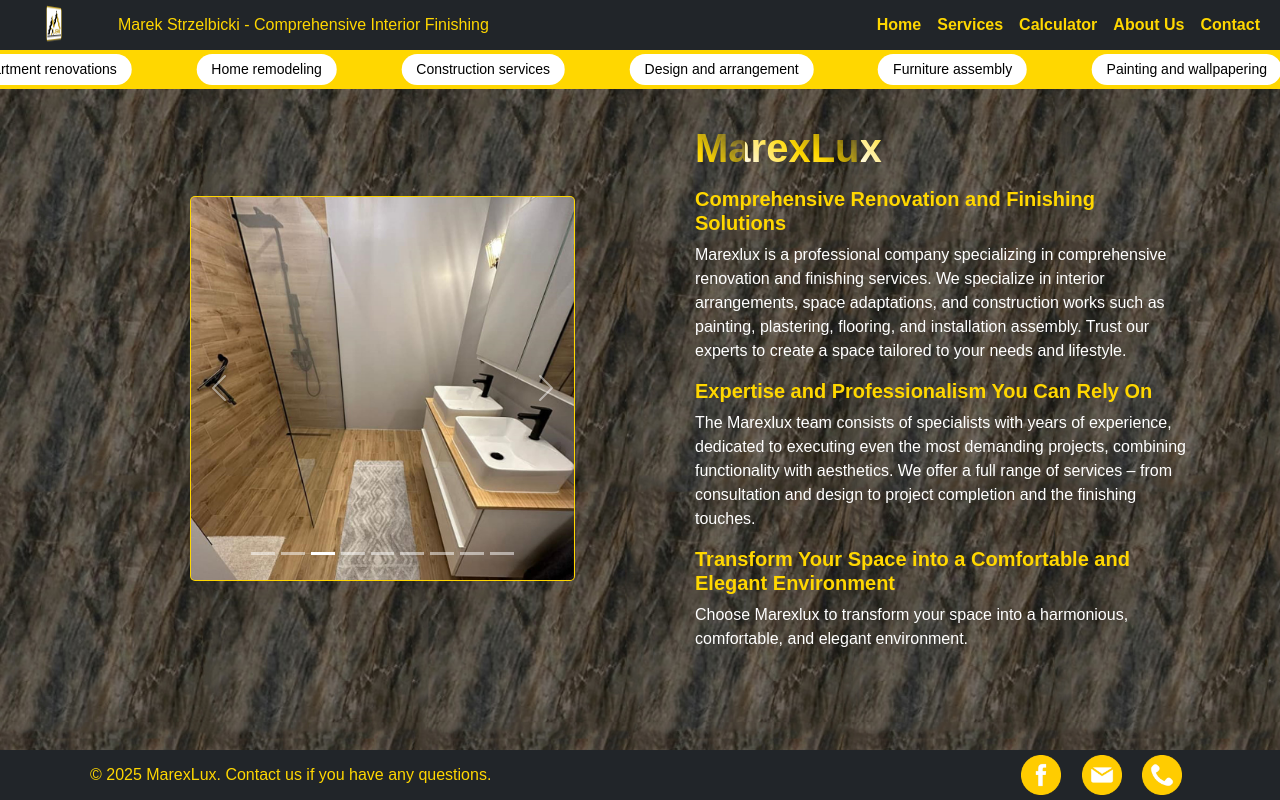
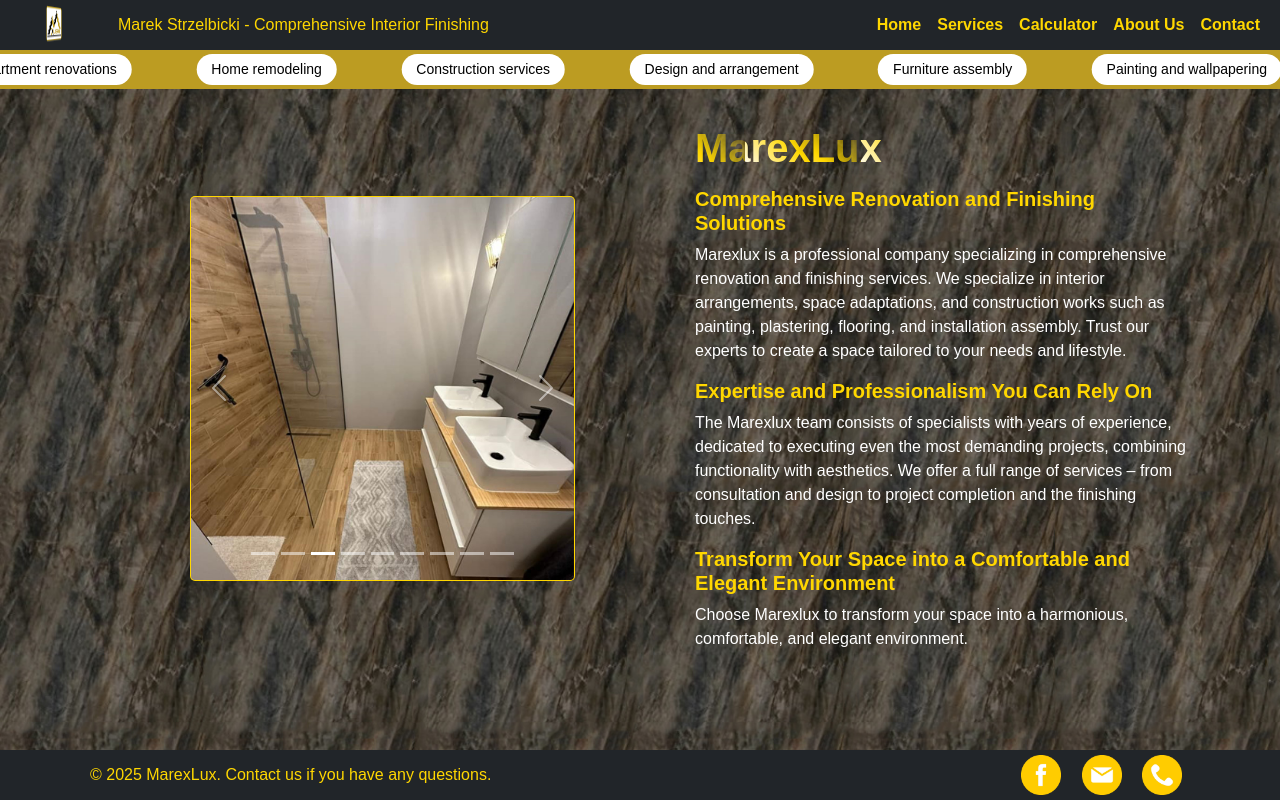
Before and after one commit to adrian77792/Project2, a website: page index.html in a window 1280 px wide. Drawn offline with nearby package versions, Linux system fonts and the light colour scheme.

Commit message:
change color style

```diff
--- a/assets/CSS/style.css
+++ b/assets/CSS/style.css
@@ -293,7 +293,7 @@
     overflow: hidden;
     white-space: nowrap;
     position: relative;
-    background: #FFD700;
+    background: #bc9c22;
     padding: 4px 0;
   }
 
```
